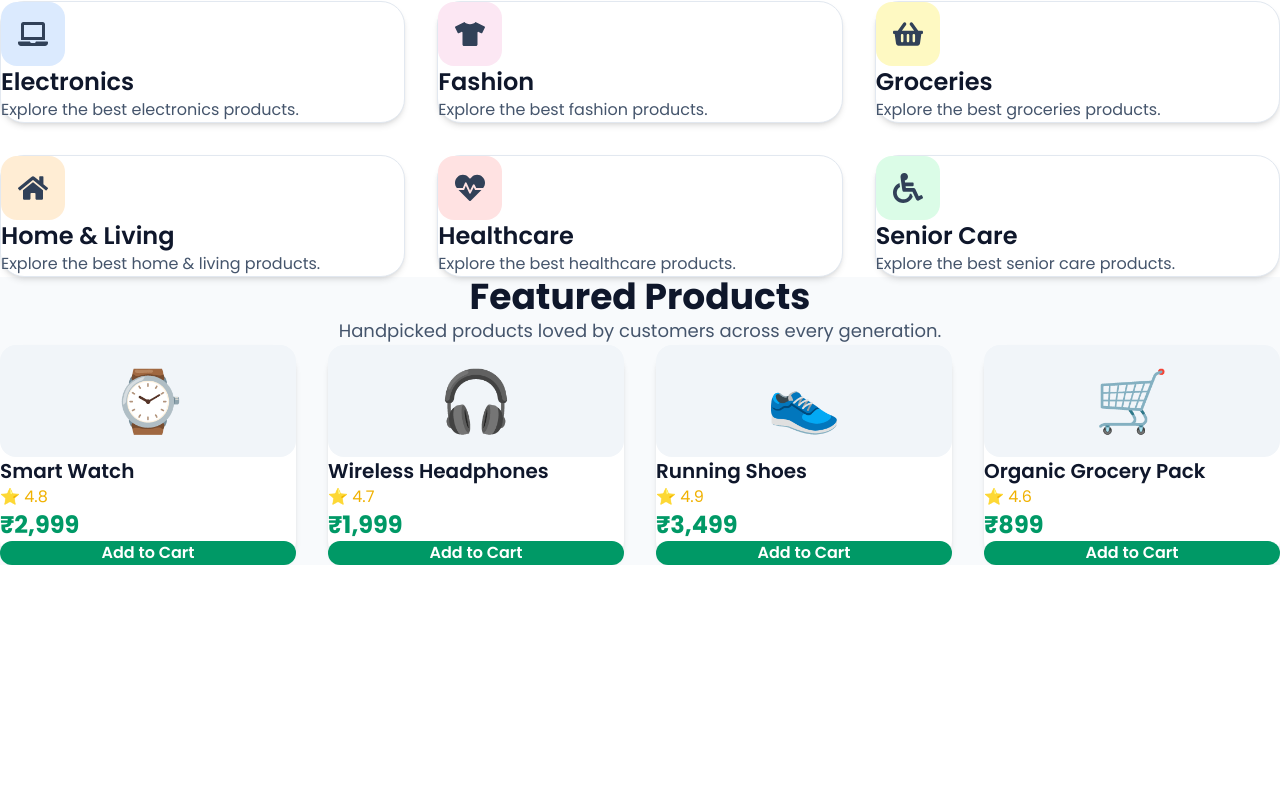
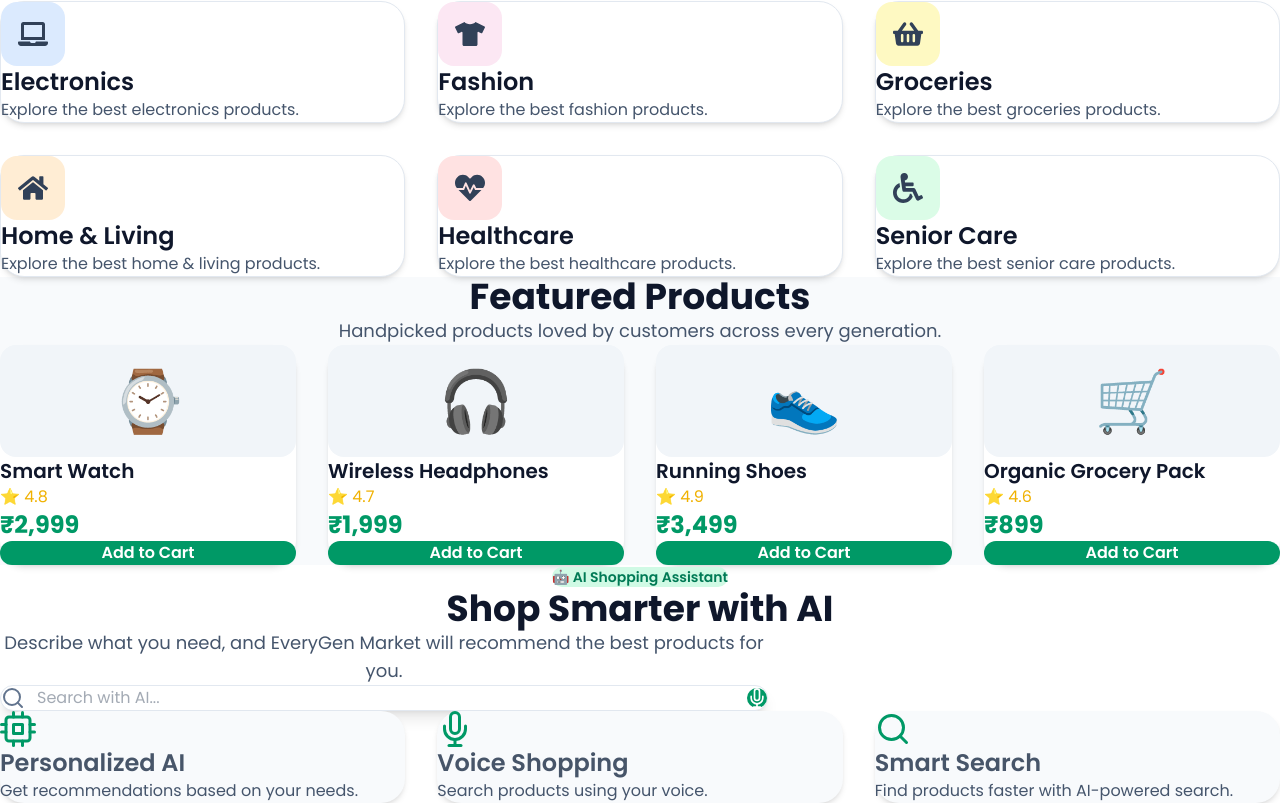
Before and after one commit to Anushka120506/EveryGen-Market, a React (Vite) app in the folder client/: page / in a window 1280 px wide. Shown: the part 380-1183 px from the top of the page. Before the commit the page ends 945 px from the top, so only its background shows below. Built offline with nearby package versions, Linux system fonts and the light colour scheme.

Commit message:
feat: complete homepage v1 with AI assistant

```diff
--- a/client/src/App.tsx
+++ b/client/src/App.tsx
@@ -2,6 +2,7 @@ import Navbar from "./components/layout/Navbar/Navbar";
 import Hero from "./components/home/Hero/Hero";
 import Categories from "./components/home/Categories/Categories";
 import FeaturedProducts from "./components/home/FeaturedProducts/FeaturedProducts";
+import AIAssistant from "./components/home/AIAssistant/AIAssistant";
 
 function App() {
   return (
@@ -10,6 +11,7 @@ function App() {
       <Hero />
       <Categories />
       <FeaturedProducts />
+      <AIAssistant />
     </>
   );
 }
--- /dev/null
+++ b/client/src/components/home/AIAssistant/AIAssistant.tsx
@@ -0,0 +1,78 @@
+import { FiMic, FiSearch, FiCpu } from "react-icons/fi";
+
+const AIAssistant = () => {
+  return (
+    <section className="bg-white py-20">
+      <div className="mx-auto max-w-7xl px-6">
+
+        <div className="text-center">
+          <span className="rounded-full bg-emerald-100 px-4 py-2 text-sm font-semibold text-emerald-700">
+            🤖 AI Shopping Assistant
+          </span>
+
+          <h2 className="mt-6 text-4xl font-bold text-slate-900">
+            Shop Smarter with AI
+          </h2>
+
+          <p className="mx-auto mt-4 max-w-3xl text-lg text-slate-600">
+            Describe what you need, and EveryGen Market will recommend the
+            best products for you.
+          </p>
+        </div>
+
+        <div className="mx-auto mt-12 flex max-w-3xl items-center gap-3 rounded-2xl border border-slate-200 bg-white p-4 shadow-lg">
+
+          <FiSearch className="text-2xl text-slate-500" />
+
+          <input
+            type="text"
+            placeholder="Search with AI..."
+            className="flex-1 outline-none"
+          />
+
+          <button className="rounded-xl bg-emerald-600 p-3 text-white hover:bg-emerald-700">
+            <FiMic size={20} />
+          </button>
+
+        </div>
+
+        <div className="mt-14 grid gap-8 md:grid-cols-3">
+
+          <div className="rounded-3xl bg-slate-50 p-6 shadow-md">
+            <FiCpu className="text-4xl text-emerald-600" />
+            <h3 className="mt-5 text-2xl font-semibold">
+              Personalized AI
+            </h3>
+            <p className="mt-3 text-slate-600">
+              Get recommendations based on your needs.
+            </p>
+          </div>
+
+          <div className="rounded-3xl bg-slate-50 p-6 shadow-md">
+            <FiMic className="text-4xl text-emerald-600" />
+            <h3 className="mt-5 text-2xl font-semibold">
+              Voice Shopping
+            </h3>
+            <p className="mt-3 text-slate-600">
+              Search products using your voice.
+            </p>
+          </div>
+
+          <div className="rounded-3xl bg-slate-50 p-6 shadow-md">
+            <FiSearch className="text-4xl text-emerald-600" />
+            <h3 className="mt-5 text-2xl font-semibold">
+              Smart Search
+            </h3>
+            <p className="mt-3 text-slate-600">
+              Find products faster with AI-powered search.
+            </p>
+          </div>
+
+        </div>
+
+      </div>
+    </section>
+  );
+};
+
+export default AIAssistant;
```
